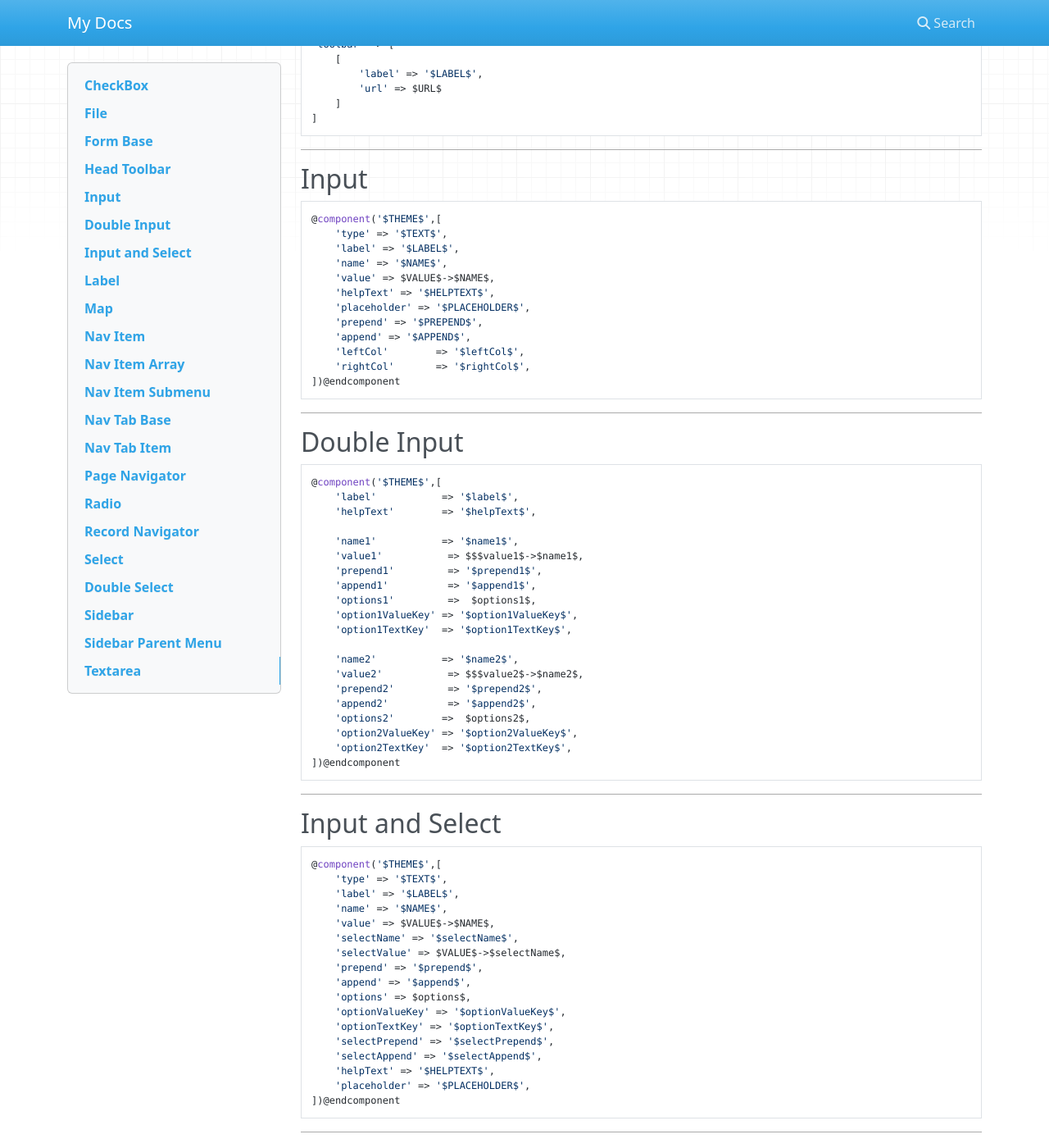
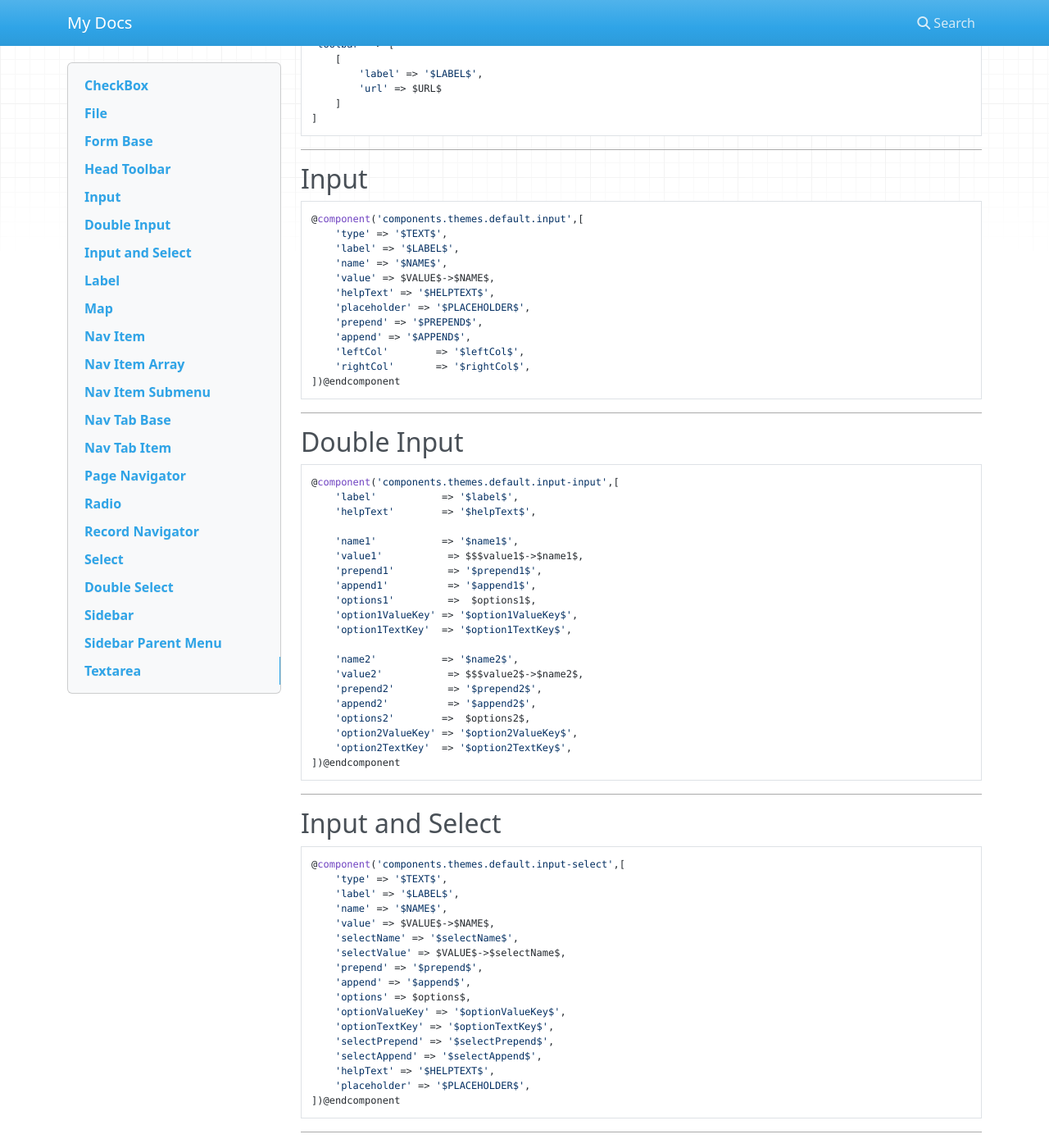
Before and after one commit to JunaidQadirB/ball-ui, an MkDocs documentation site: the page built from docs/index.md, in a window 1280 px wide and 1400 px high, scrolled down 805 px. Shown: the whole window at 82% size. Built offline with MkDocs 1.6.1, drawn with Linux system fonts in a browser that asks for light colours; nearby versions of some CDN libraries.

Commit message:
Replaced $THEME$ with respective component path

````diff
--- a/docs/index.md
+++ b/docs/index.md
@@ -54,7 +54,7 @@ Head Toolbar
 Input
 ---
 ```php
-@component('$THEME$',[
+@component('components.themes.default.input',[
     'type' => '$TEXT$',
     'label' => '$LABEL$',
     'name' => '$NAME$',
@@ -72,7 +72,7 @@ Input
 Double Input
 ---
 ```php
-@component('$THEME$',[
+@component('components.themes.default.input-input',[
     'label'           => '$label$',
     'helpText'        => '$helpText$',
 
@@ -98,7 +98,7 @@ Double Input
 Input and Select
 ---
 ```php
-@component('$THEME$',[
+@component('components.themes.default.input-select',[
     'type' => '$TEXT$',
     'label' => '$LABEL$',
     'name' => '$NAME$',
````
